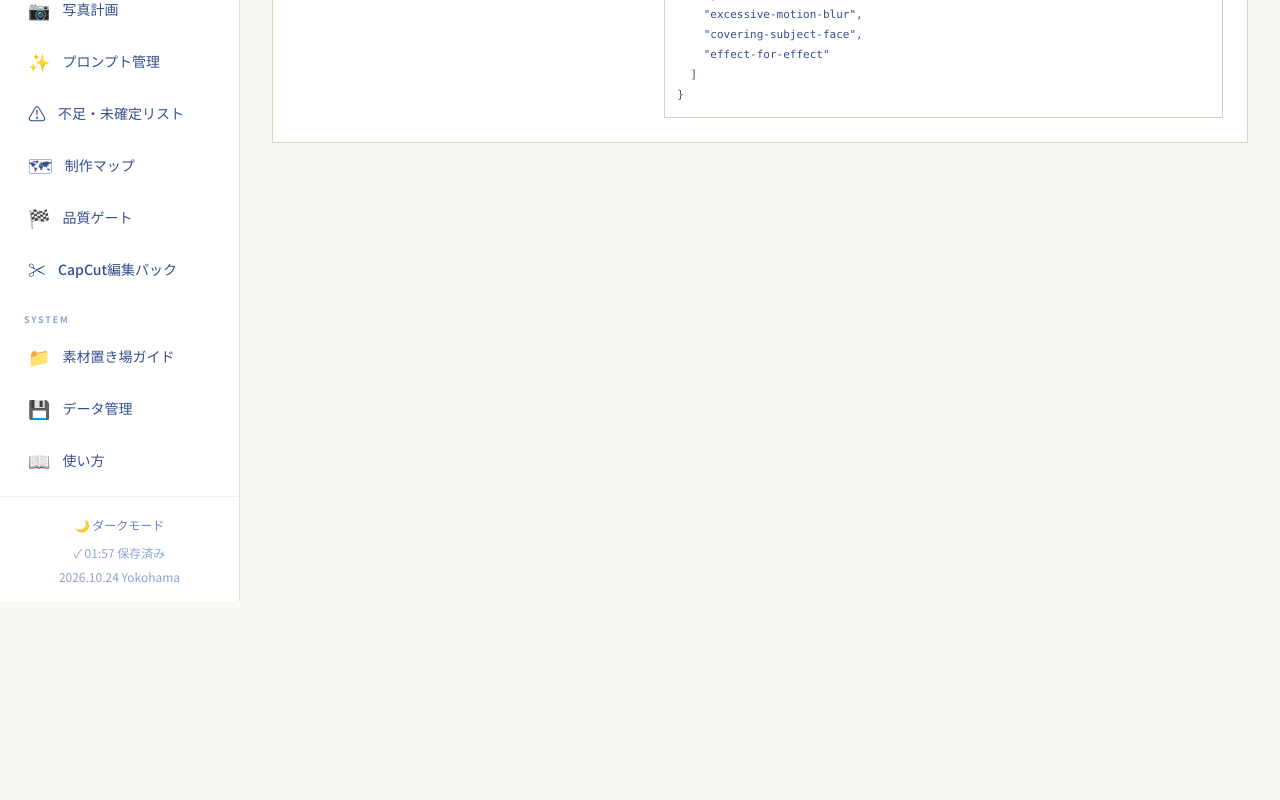
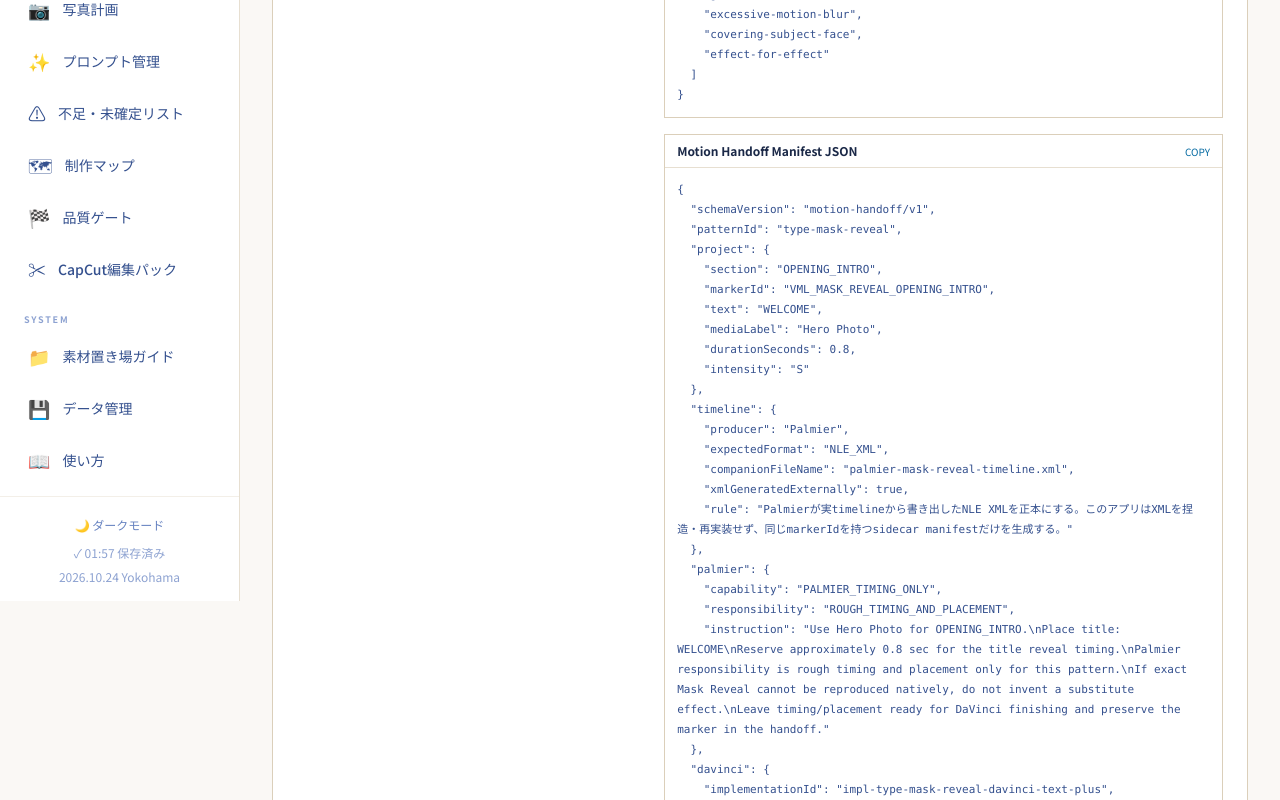
Before and after one commit to m-shogo/wedding-project, a React (Vite) app in the folder movie-dashboard/: page /movie-coach/motion-library in a window 1280 px wide. Shown: the part 2140-2940 px from the top of the page. Before the commit the page ends 2741 px from the top, so only its background shows below. Built offline with nearby package versions, Linux system fonts and the light colour scheme.

Commit message:
Mask RevealをPalmier XML + DaVinci Manifestの2本立てへ (#294)
Palmier実timelineのNLE XMLをtimeline正本とし、Mask Revealの演出意図をsidecar Motion Handoff Manifest JSONでDaVinciへ渡す構造を追加。Local Resolve verification gateとActual Preview昇格条件を固定。

```diff
--- /dev/null
+++ b/movie-dashboard/src/data/maskRevealHandoff.ts
@@ -0,0 +1,105 @@
+import {
+  buildMaskRevealPromptOutputs,
+  type MaskRevealPromptInput,
+} from "./visualMotionLibrary";
+
+export interface MotionHandoffManifestV1 {
+  schemaVersion: "motion-handoff/v1";
+  patternId: "type-mask-reveal";
+  project: {
+    section: MaskRevealPromptInput["section"];
+    markerId: string;
+    text: string;
+    mediaLabel: string;
+    durationSeconds: number;
+    intensity: MaskRevealPromptInput["intensity"];
+  };
+  timeline: {
+    producer: "Palmier";
+    expectedFormat: "NLE_XML";
+    companionFileName: string;
+    xmlGeneratedExternally: true;
+    rule: string;
+  };
+  palmier: {
+    capability: "PALMIER_TIMING_ONLY";
+    responsibility: "ROUGH_TIMING_AND_PLACEMENT";
+    instruction: string;
+  };
+  davinci: {
+    implementationId: "impl-type-mask-reveal-davinci-text-plus";
+    responsibility: "FINAL_MOTION_AND_RENDER";
+    finishManifest: string;
+    resolveVersion: null;
+    requiredVerification: readonly [
+      "opened-in-davinci",
+      "implementation-applied",
+      "render-tested",
+      "visual-QA",
+      "resolve-version-recorded",
+    ];
+  };
+  preview: {
+    currentStatus: "CONCEPT";
+    canonicalTarget: "ACTUAL_DAVINCI_RENDER";
+    productionReady: false;
+  };
+}
+
+function markerIdFor(section: MaskRevealPromptInput["section"]) {
+  return `VML_MASK_REVEAL_${section}`;
+}
+
+export function buildMaskRevealMotionHandoffManifest(input: MaskRevealPromptInput): MotionHandoffManifestV1 {
+  const outputs = buildMaskRevealPromptOutputs(input);
+  const text = input.text.trim().slice(0, 24) || "WELCOME";
+  const mediaLabel = input.mediaLabel?.trim() || "選択したHero写真";
+  const durationSeconds = Math.max(0.4, Math.min(3, input.durationSeconds));
+
+  return {
+    schemaVersion: "motion-handoff/v1",
+    patternId: "type-mask-reveal",
+    project: {
+      section: input.section,
+      markerId: markerIdFor(input.section),
+      text,
+      mediaLabel,
+      durationSeconds,
+      intensity: input.intensity,
+    },
+    timeline: {
+      producer: "Palmier",
+      expectedFormat: "NLE_XML",
+      companionFileName: "palmier-mask-reveal-timeline.xml",
+      xmlGeneratedExternally: true,
+      rule: "Palmierが実timelineから書き出したNLE XMLを正本にする。このアプリはXMLを捏造・再実装せず、同じmarkerIdを持つsidecar manifestだけを生成する。",
+    },
+    palmier: {
+      capability: "PALMIER_TIMING_ONLY",
+      responsibility: "ROUGH_TIMING_AND_PLACEMENT",
+      instruction: outputs.palmierInstruction,
+    },
+    davinci: {
+      implementationId: "impl-type-mask-reveal-davinci-text-plus",
+      responsibility: "FINAL_MOTION_AND_RENDER",
+      finishManifest: outputs.davinciFinishManifest,
+      resolveVersion: null,
+      requiredVerification: [
+        "opened-in-davinci",
+        "implementation-applied",
+        "render-tested",
+        "visual-QA",
+        "resolve-version-recorded",
+      ],
+    },
+    preview: {
+      currentStatus: "CONCEPT",
+      canonicalTarget: "ACTUAL_DAVINCI_RENDER",
+      productionReady: false,
+    },
+  };
+}
+
+export function buildMaskRevealMotionHandoffJson(input: MaskRevealPromptInput) {
+  return JSON.stringify(buildMaskRevealMotionHandoffManifest(input), null, 2);
+}
--- a/movie-dashboard/src/pages/VisualMotionLibrary.tsx
+++ b/movie-dashboard/src/pages/VisualMotionLibrary.tsx
@@ -1,5 +1,6 @@
 import { useMemo, useState } from "react";
 import { Header } from "../components/Header";
+import { buildMaskRevealMotionHandoffJson } from "../data/maskRevealHandoff";
 import {
   buildMaskRevealPromptOutputs,
   getPatternImplementation,
@@ -21,6 +22,7 @@ export function VisualMotionLibrary() {
   const [query, setQuery] = useState("");
   const [input, setInput] = useState<MaskRevealPromptInput>(defaultInput);
   const [outputs, setOutputs] = useState<MotionPromptOutputs | null>(() => buildMaskRevealPromptOutputs(defaultInput));
+  const [handoffJson, setHandoffJson] = useState(() => buildMaskRevealMotionHandoffJson(defaultInput));
   const [copied, setCopied] = useState("");
   const patterns = useMemo(() => searchMotionPatterns(query), [query]);
 
@@ -28,6 +30,11 @@ export function VisualMotionLibrary() {
     await navigator.clipboard.writeText(value);
     setCopied(label);
     window.setTimeout(() => setCopied(""), 1400);
+  }
+
+  function generateOutputs() {
+    setOutputs(buildMaskRevealPromptOutputs(input));
+    setHandoffJson(buildMaskRevealMotionHandoffJson(input));
   }
 
   return (
@@ -156,11 +163,14 @@ export function VisualMotionLibrary() {
                       />
                     </Field>
                     <button
-                      onClick={() => setOutputs(buildMaskRevealPromptOutputs(input))}
+                      onClick={generateOutputs}
                       className="w-full bg-navy-900 dark:bg-sand-100 text-white dark:text-navy-900 px-4 py-3 text-sm font-semibold"
                     >
                       AI指示を作る
                     </button>
+                    <p className="text-[11px] leading-5 text-navy-400">
+                      Palmierからは実timelineのNLE XMLを書き出し、この画面のMotion Handoff Manifest JSONをsidecarとしてDaVinciへ渡します。XMLをこのアプリ側で捏造しません。
+                    </p>
                   </div>
                 </div>
 
@@ -173,6 +183,7 @@ export function VisualMotionLibrary() {
                       <OutputCard label="Palmier Instruction" value={outputs.palmierInstruction} copied={copied} onCopy={copy} />
                       <OutputCard label="DaVinci Finish Manifest" value={outputs.davinciFinishManifest} copied={copied} onCopy={copy} />
                       <OutputCard label="Machine JSON" value={outputs.machineJson} copied={copied} onCopy={copy} />
+                      <OutputCard label="Motion Handoff Manifest JSON" value={handoffJson} copied={copied} onCopy={copy} />
                     </div>
                   )}
                 </div>
```
Also changed, not shown: movie-dashboard/scripts/verify-visual-motion-library-contracts.mjs (+25 -1 lines), 1 other file (tests, documents, lock files or other folders).
